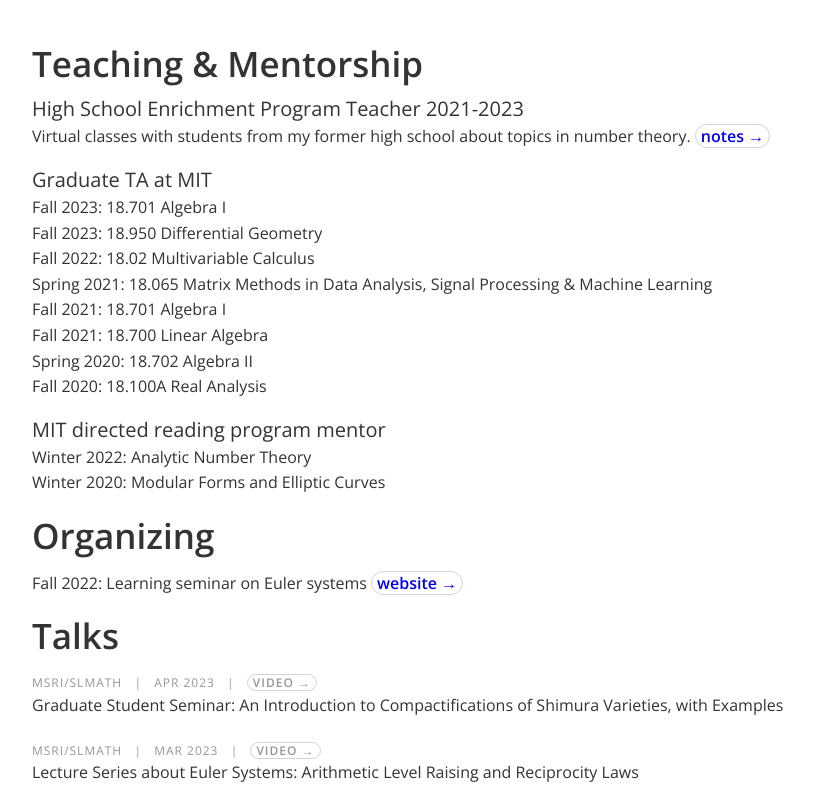
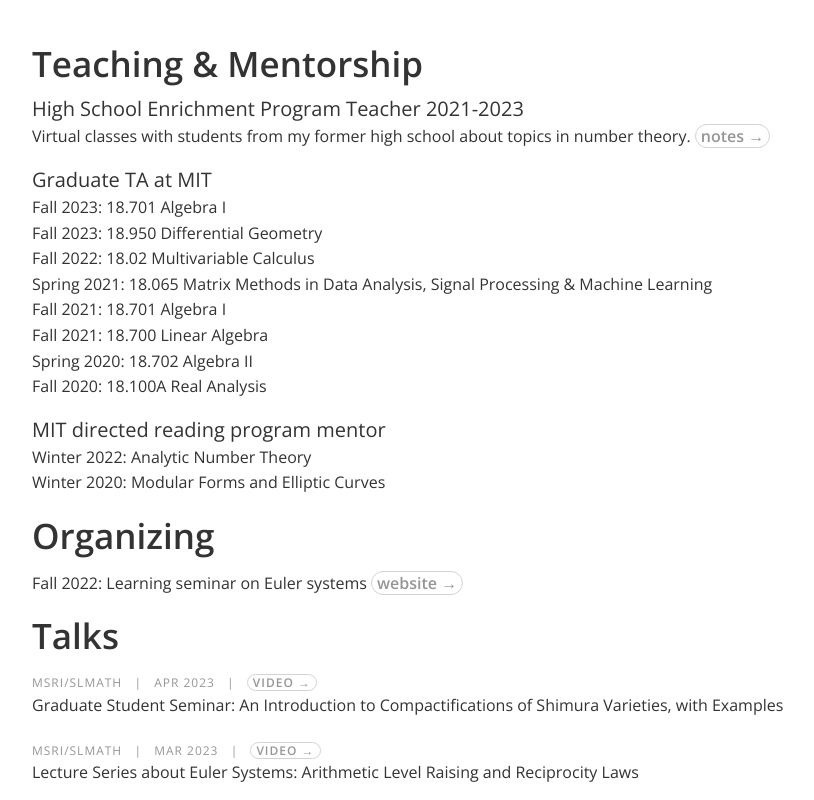
Before and after one commit to murilocorato/murilocorato.github.io, a plain HTML site: page index.html in a window 1280 px wide. Shown: the part 1500-2300 px from the top of the page, without its empty margins (342-1156 px from the left). Drawn offline with nearby package versions, Linux system fonts and the light colour scheme.

Commit message:
Changed color of links inside <p>

```diff
--- a/style.css
+++ b/style.css
@@ -33,6 +33,7 @@ p {
 }
 
 a.post-info, p a {
+    color: #969696;
     text-decoration: none;
     font-weight: 600;
     padding: 0px 5px;
```
